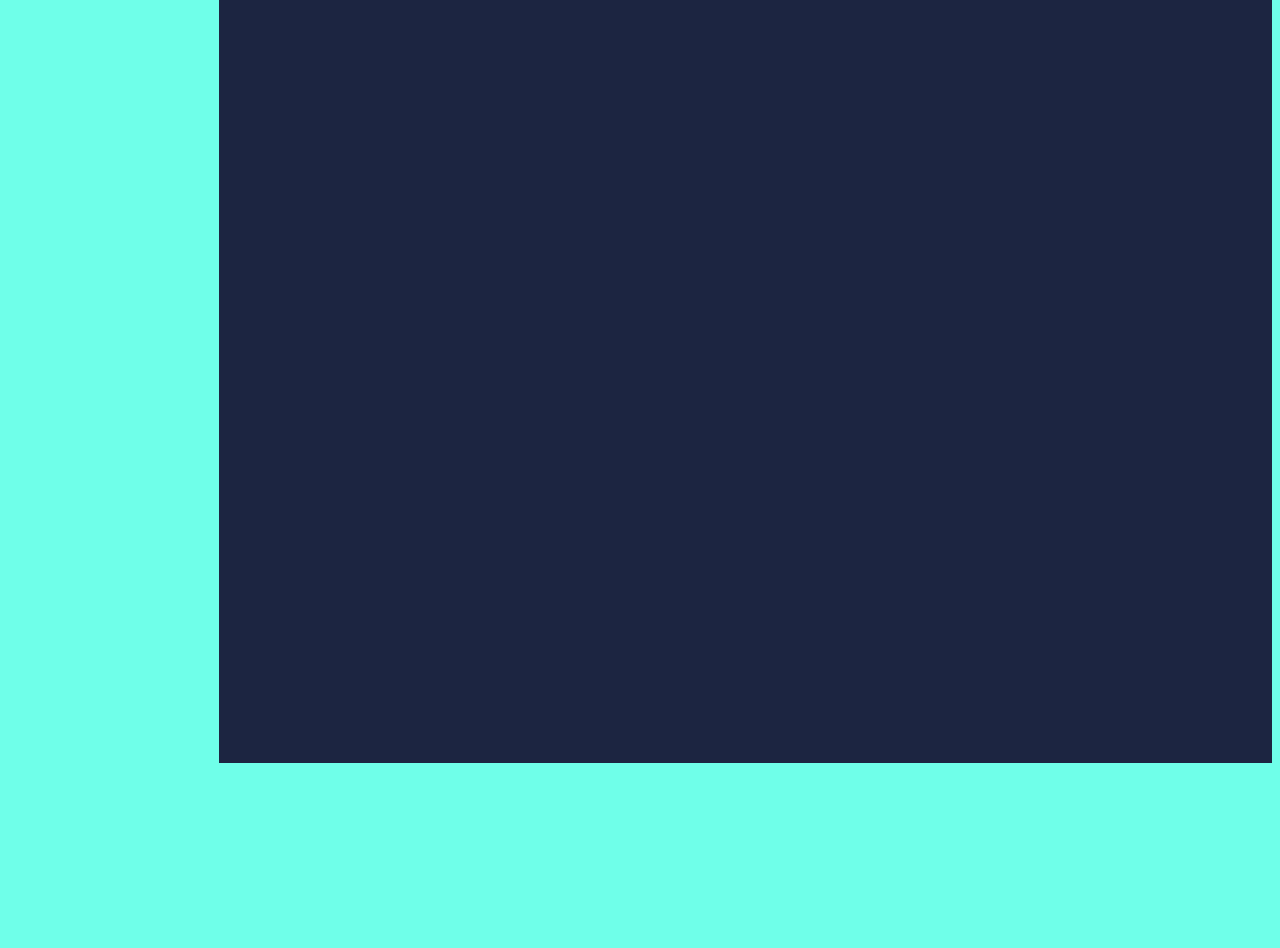
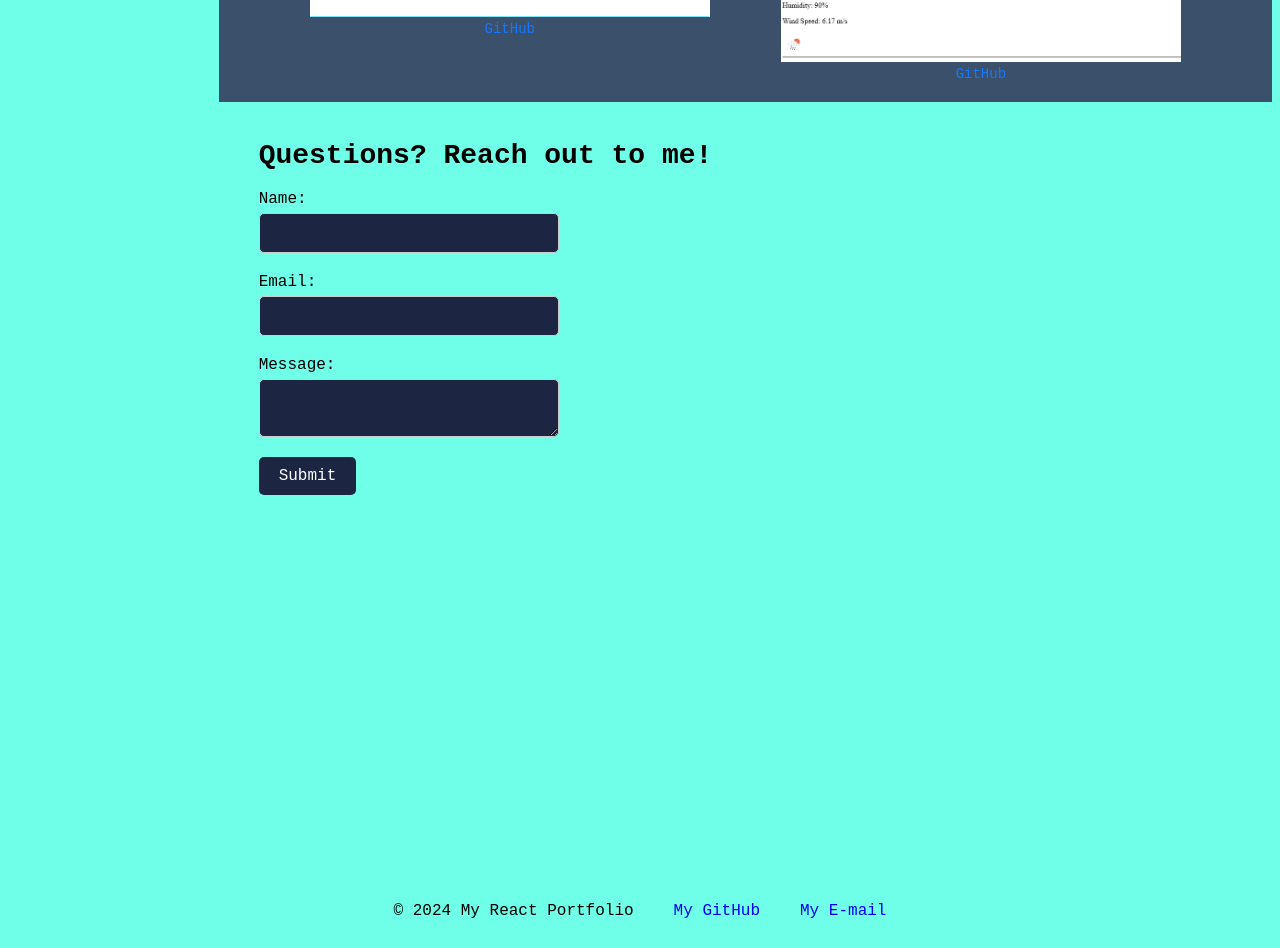
Before and after one commit to dvdhyn/my-react-portfolio, a React (Vite) app: page / in a window 1280 px wide. Shown: the part 1580-2528 px from the top of the page. Before the commit the page ends 2351 px from the top, so only its background shows below. Built offline with nearby package versions, Linux system fonts and the light colour scheme.

Commit message:
Added contact form component and footer, added styling

```diff
--- a/src/App.css
+++ b/src/App.css
@@ -16,3 +16,70 @@
     justify-content: space-evenly;
     align-items: stretch;
 }
+
+footer {
+    display: flex;
+    flex-wrap: nowrap;
+    justify-content: center;
+    align-items: center;
+    font-size: 16px;
+    padding-bottom: 20px;
+}
+
+/* removes the hyperlink underline */
+footer a {
+    margin: 0 20px;
+    text-decoration: none;
+}
+
+footer p {
+    margin: 0 20px;
+}
+
+form {
+    display: flex;
+    flex-direction: column;
+    padding: 20px;
+    margin-left: 20px;
+    /* Add margin from the left by 20px */
+}
+
+form>div {
+    margin-bottom: 20px;
+    display: flex;
+    flex-direction: column;
+}
+
+label {
+    margin-bottom: 5px;
+    font-size: 16px;
+    width: 300px;
+}
+
+input[type="text"],
+input[type="email"],
+textarea {
+    width: 300px;
+    padding: 10px;
+    border: 1px solid #ccc;
+    border-radius: 5px;
+    background-color: #1C2541;
+    color: white;
+    font-size: 16px;
+    box-sizing: border-box;
+}
+
+button {
+    align-self: flex-start;
+    padding: 10px 20px;
+    background-color: #1C2541;
+    color: #fff;
+    border: none;
+    border-radius: 5px;
+    cursor: pointer;
+    font-size: 16px;
+}
+
+.error {
+    color: red;
+}
--- a/src/App.jsx
+++ b/src/App.jsx
@@ -1,13 +1,15 @@
 import React from 'react';
 import Header from './components/Header';
+import Footer from './components/Footer';
 import './App.css';
 
 function App() {
-    return (
-      <div>
-        <Header />
-      </div>
-    );
+  return (
+    <div>
+      <Header />
+      <Footer />
+    </div>
+  );
 }
 
 export default App;
--- /dev/null
+++ b/src/components/Contact.jsx
@@ -0,0 +1,69 @@
+import React, { useState } from 'react';
+
+const Contact = () => {
+    const [formData, setFormData] = useState({ name: '', email: '', message: '' });
+
+    const [errors, setErrors] = useState({ name: false, email: false, message: false });
+
+    const [formSubmitted, setFormSubmitted] = useState(false);
+
+    const handleChange = (e) => {
+        const { name, value } = e.target;
+        setFormData({ ...formData, [name]: value });
+        setErrors({ ...errors, [name]: false });
+    };
+
+    const handleBlur = (e) => {
+        const { name, value } = e.target;
+        if (value.trim() === '') {
+            setErrors({ ...errors, [name]: true });
+        } else {
+            setErrors({ ...errors, [name]: false });
+        }
+    };
+
+    const handleSubmit = (e) => {
+        e.preventDefault();
+        setFormSubmitted(true);
+    };
+
+    const validateEmail = (email) => {
+        const regex = /^[^\s@]+@[^\s@]+\.[^\s@]+$/;
+        return regex.test(email);
+    };
+
+    const emailValid = formData.email.trim() === '' || validateEmail(formData.email);
+
+    return (
+        <div id="contactForm">
+            {!formSubmitted ? (
+                <form onSubmit={handleSubmit}>
+                    <div>
+                        <h1>Questions? Reach out to me!</h1>
+                        <label>Name:</label>
+                        <input type="text" name="name" value={formData.name} onChange={handleChange} onBlur={handleBlur} required />
+                        {errors.name && <span className="error">Name is required</span>}
+                    </div>
+                    <div>
+                        <label>Email:</label>
+                        <input type="email" name="email" value={formData.email} onChange={handleChange} onBlur={handleBlur} required />
+                        {errors.email && <span className="error">Email is required</span>}
+                        {!errors.email && !emailValid && (
+                            <span className="error">Invalid email format</span>
+                        )}
+                    </div>
+                    <div>
+                        <label>Message:</label>
+                        <textarea name="message" value={formData.message} onChange={handleChange} onBlur={handleBlur} required />
+                        {errors.message && <span className="error">Message is required</span>}
+                    </div>
+                    <button type="submit">Submit</button>
+                </form>
+            ) : (
+                <p>Form submitted</p>
+            )}
+        </div>
+    );
+};
+
+export default Contact;
--- /dev/null
+++ b/src/components/Footer.jsx
@@ -0,0 +1,13 @@
+import React from 'react';
+
+const Footer = () => {
+    return (
+        <footer>
+            <p style={{ textAlign: 'center' }}>© 2024 My React Portfolio</p>
+            <a href="https://github.com/dvdhyn">My GitHub</a>
+            <a href="mailto:user@gmail.com">My E-mail</a>
+        </footer>
+    );
+};
+
+export default Footer;
--- a/src/components/Header.jsx
+++ b/src/components/Header.jsx
@@ -1,6 +1,7 @@
 import React from 'react';
 import { Row, Col, Anchor } from 'antd';
 import Project from './Project';
+import Contact from './Contact';
 
 const Header = () => (
   <div>
@@ -66,16 +67,16 @@ const Navigation = () => (
         />
       </Col>
       <Col span={20}>
-        <div id="about-me" style={{ minHeight: '20vh', background: '#5BC0BE', padding: '50px', fontSize: '20px' }}>
-        <img src="src/assets/images/profile.jpg" alt="David Hyun" style={{ float: 'left', marginRight: '20px', borderRadius: '50%', width: '200px', height: '200px' }} />
-        My name is David Hyun. I am a programming student exercising through a bootcamp curriculum at an accelerated pace. Over the next 6 months, I hope to gain proficiency in some of the most commonly used programming languages: HTML, CSS, and JavaScript. I am also learning how to use React, a popular JavaScript library for building user interfaces. I hope you enjoy my portfolio. Thank you for visiting!
+        <div id="about-me" style={{ minHeight: '20vh', background: '#5BC0BE', fontSize: '20px', display: 'flex', alignItems: 'center', padding: '100px' }}>
+          <img src="src/assets/images/profile.jpg" alt="David Hyun" style={{ float: 'left', marginRight: '20px', borderRadius: '50%', width: '200px', height: '200px' }} />
+          My name is David Hyun. I am a programming student exercising through a bootcamp curriculum at an accelerated pace. Over the next 6 months, I hope to gain proficiency in some of the most commonly used programming languages: HTML, CSS, and JavaScript. I am also learning how to use React, a popular JavaScript library for building user interfaces. I hope you enjoy my portfolio. Thank you for visiting!
         </div>
-        <div id="portfolio" style={{ minHeight: '80vh', background: '#3A506B', padding:'20px' }} className="projectBox">
+        <div id="portfolio" style={{ minHeight: '80vh', background: '#3A506B', padding: '20px' }} className="projectBox">
           {projects.map(project => (
             <Project key={project.id} project={project} />
           ))}
         </div>
-        <div id="contact" style={{ minHeight: '100vh', background: '#1C2541' }}></div>
+        <div id="contact" style={{ minHeight: '100vh', background: '#6FFFE9' }}><Contact /></div>
       </Col>
     </Row>
   </>
```
Also changed, not shown: src/routes.jsx (deleted).
